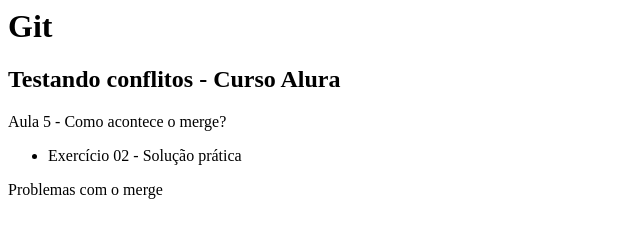
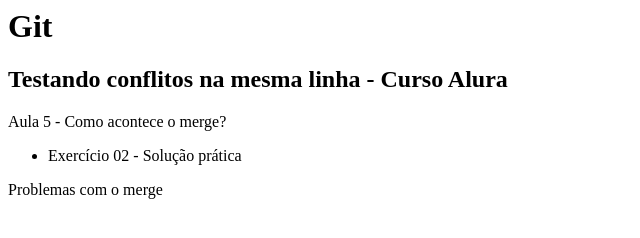
Before and after one commit to sssantiago67/teste-conflito, a plain HTML site: page index.html in a window 1280 px wide. Shown: the whole page, without its empty margins (0-640 px from the left). Drawn offline with Linux system fonts and the light colour scheme.

Commit message:
Update index.html

```diff
--- a/index.html
+++ b/index.html
@@ -3,7 +3,7 @@
 	</head>
 	<body>
         <h1>Git</h1>
-        <h2>Testando conflitos - Curso Alura</h2>
+        <h2>Testando conflitos na mesma linha - Curso Alura</h2>
 
         <p>Aula 5 - Como acontece o merge?</p>
         <ul>
```
